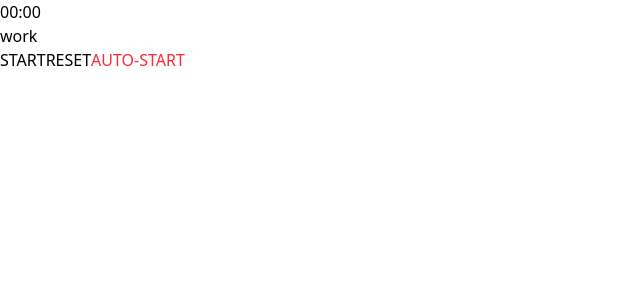
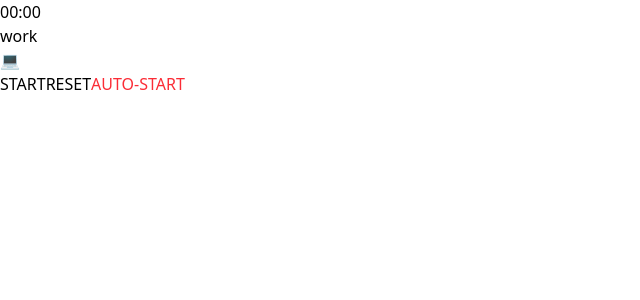
Before and after one commit to leakoo/pomodoro-chrome-extension, a React (Vite) app: page / in a window 1280 px wide. Shown: the top 300 px of the page, without its empty margins (0-640 px from the left). Built offline with nearby package versions, Linux system fonts and the light colour scheme.

Commit message:
feat: Implement random emojis for when mode changes

```diff
--- a/src/components/mode.jsx
+++ b/src/components/mode.jsx
@@ -1,8 +1,24 @@
+import { useMemo } from "react";
+
 export default function Mode({ mode }) {
+
+  const emoji = useMemo(() => {
+    const workEmojis = ["🧠", "💻", "✍️", "📝", "🔥", "🎯"];
+    const breakEmojis = ["☕", "🧘", "🌿", "🚶", "🎵", "🛋️"];
+
+    if (mode === "work") {
+      return workEmojis[Math.floor(Math.random() * workEmojis.length)]
+    }
+    else {
+      return breakEmojis[Math.floor(Math.random() * breakEmojis.length)]
+    }
+
+  }, [mode])
 
   return (
     <>
       <h1>{mode}</h1>
+      <h2>{emoji}</h2>
     </>
   );
 };
```
